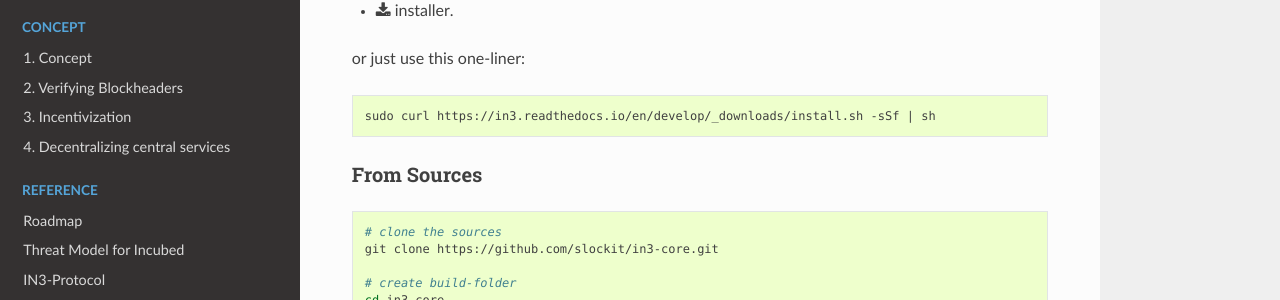
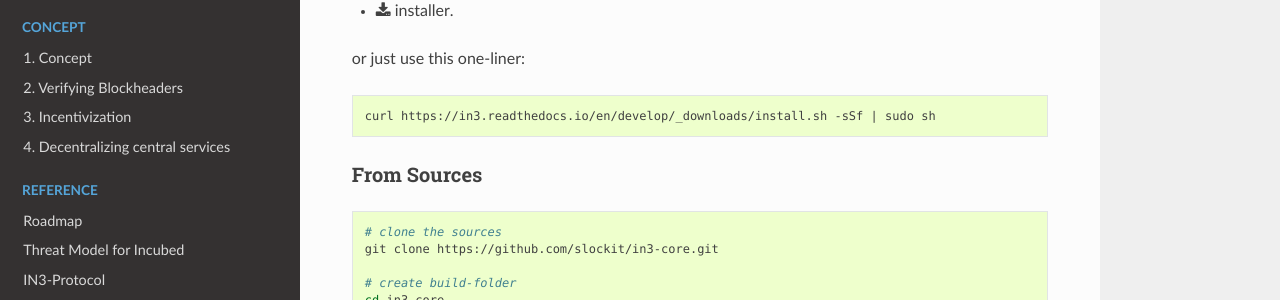
Before and after one commit to blockchainsllc/in3-docs, a Sphinx documentation site: the page built from docs/api-cmd.rst, in a window 1280 px wide and 900 px high, scrolled down 1836 px. Shown: the part 151-451 px from the top of the window. Built offline with Sphinx 7.4.7 and the Read the Docs theme 2.0.0, drawn with Linux system fonts in a browser that asks for light colours; pages that are not in the unit, such as notebooks, are missing from menus.

```diff
--- a/docs/api-cmd.rst
+++ b/docs/api-cmd.rst
@@ -62,7 +62,7 @@
 
 .. code-block:: sh
 
-   sudo curl https://in3.readthedocs.io/en/develop/_downloads/install.sh -sSf | sh
+   curl https://in3.readthedocs.io/en/develop/_downloads/install.sh -sSf | sudo sh
 
 From Sources
 ************
```
Also changed, not shown: 1 other file.
